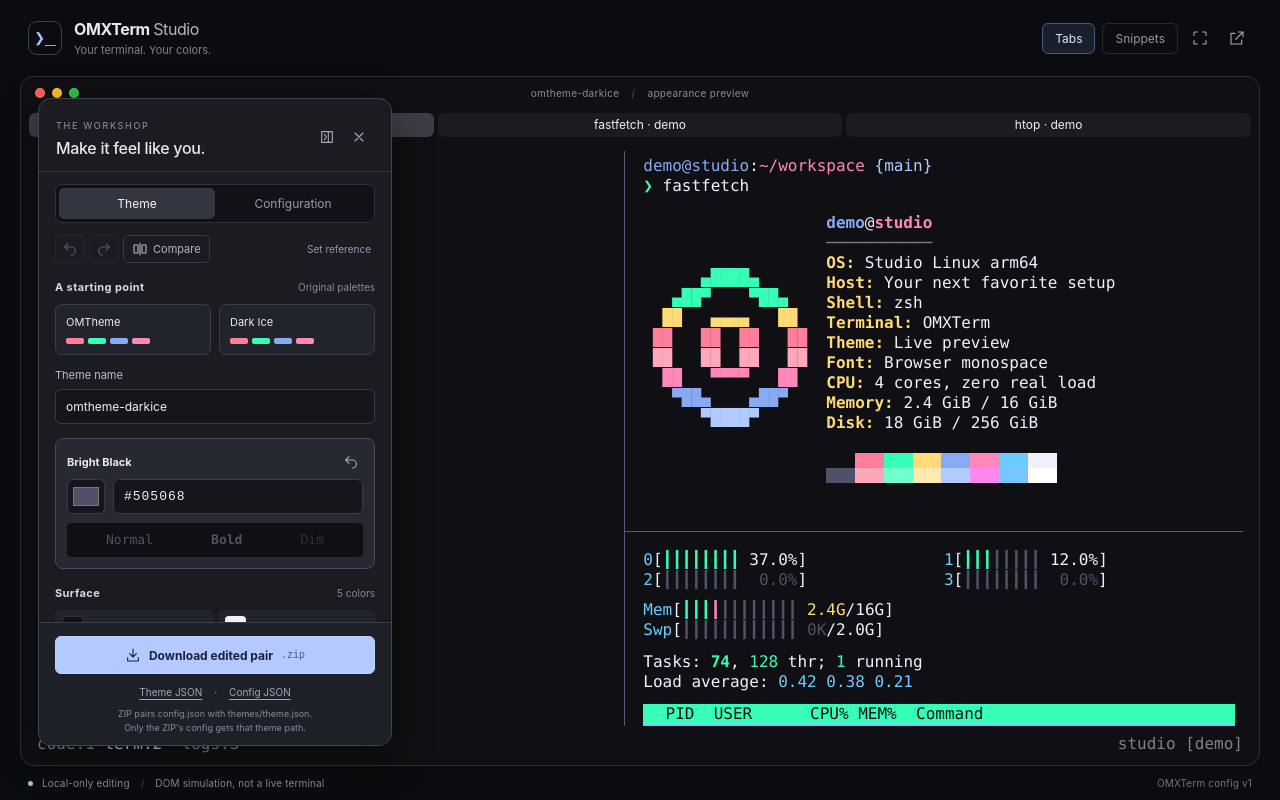
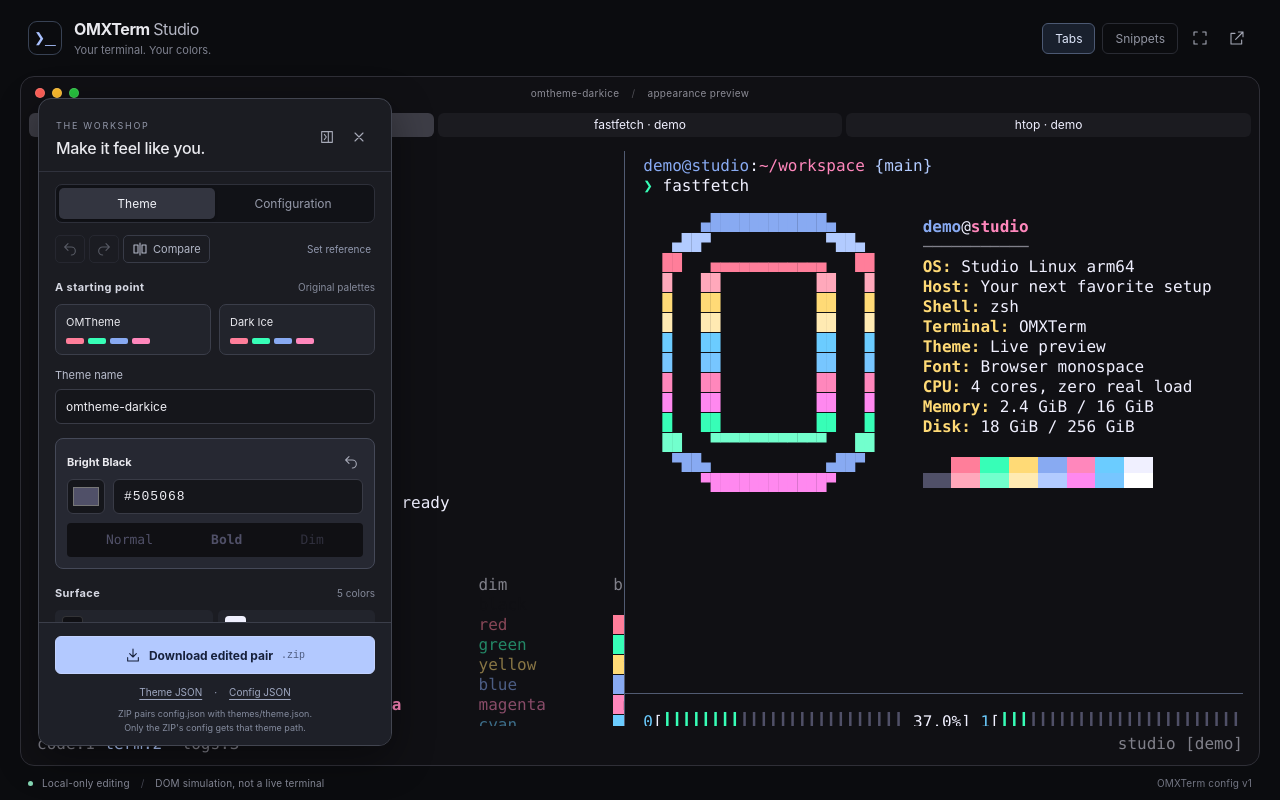
Before and after one commit to luizomf/omxterm-studio, a React (Vite) app: page / in a window 1280 px wide. Built offline with nearby package versions, Linux system fonts and the light colour scheme.

Commit message:
feat: expand terminal color preview samples (#12)

```diff
--- a/src/preview.css
+++ b/src/preview.css
@@ -198,6 +198,8 @@
   opacity: 0.5;
 }
 .ansi-text-grid {
+  width: max-content;
+  padding-right: 1ch;
   white-space: pre;
   margin: 22px 0;
 }
--- a/src/preview.tsx
+++ b/src/preview.tsx
@@ -54,7 +54,7 @@
   );
 }
 
-function Prompt({ command }: { command?: string }) {
+function Prompt({ command }: { command?: ReactNode }) {
   return (
     <div className="prompt">
       <div>
@@ -74,17 +74,21 @@
     <section className="text-scene" aria-label="Text and ANSI samples">
       <Prompt command="cat welcome.md" />
       <div className="terminal-copy" style={{ whiteSpace: "pre" }}>
+        <br />
         <C color="yellow" bold>
           # Make yourself at home.
         </C>
         <br />
+        <br />
         <C color="brightBlack">diff --git a/prompt.ts b/prompt.ts</C>
+        <br />
         <br />
         <C color="red">--- a/prompt.ts</C>
         <br />
         <C color="green">+++ b/prompt.ts</C>
         <br />
         <C color="cyan">@@ -1,3 +1,3 @@</C>
+        <br />
         <br />
         <C>{" const prompt = {"}</C>
         <br />
@@ -106,7 +110,8 @@
         <br />
         <C>{" };"}</C>
         <br />
-        <C color="yellow">WARN</C>
+        <br />
+        <C color="yellow">This is a WARN</C>
         {" retry  "}
         <C color="red" bold>
           ERROR
@@ -115,37 +120,80 @@
         <C color="green">OK</C>
         {" ready"}
         <br />
+        <br />
         <span className="selected-text"> a little selected text </span>{" "}
         <span className="cursor"> </span>
       </div>
       <div className="ansi-text-grid">
         <div>
-          <C dim>{"color         plain bold dim bg"}</C>
+          <C dim>
+            {"color          plain          bold           dim           bg"}
+          </C>
         </div>
         {[...ANSI_NAMES, ...BRIGHT_NAMES].map((color) => (
           <div key={color} role="group" aria-label={`${color} ANSI samples`}>
             <C>{color.padEnd(14)}</C>
-            <C color={color}>{"Aa    "}</C>
+            <C color={color}>{` ${color.padEnd(13, " ")} `}</C>
             <C color={color} bold>
-              {"Aa   "}
+              {` ${color.padEnd(13, " ")} `}
             </C>
             <C color={color} dim>
-              {"Aa  "}
+              {` ${color.padEnd(13, " ")} `}
             </C>
             <span role="group" aria-label={`${color} background samples`}>
               <C color="black" background={color}>
-                A
-              </C>
+                {` ${color.padEnd(13, " ")} `}
+              </C>{" "}
               <C color="white" background={color}>
-                A
+                {` ${color.padEnd(13, " ")} `}
               </C>
             </span>
           </div>
         ))}
         <div>
+          <br />
           <C dim>bg: black / white text</C>
         </div>
       </div>
+      <Prompt command="ls" />
+      <div>
+        <pre style={{ font: "inherit" }}>
+          <C color={ANSI_NAMES[6]} bold>
+            {`Applications    `}
+          </C>
+          <C color={ANSI_NAMES[6]} bold>
+            {`Downloads    `}
+          </C>
+          <C color={ANSI_NAMES[6]} bold>
+            {`Movies          `}
+            <br />
+          </C>
+          <C color={BRIGHT_NAMES[1]} bold>
+            {`Link            `}
+          </C>
+          <C color={BRIGHT_NAMES[7]} bold>
+            {`file.txt    `}
+          </C>
+          <br />
+        </pre>
+      </div>
+      <Prompt
+        command={
+          <>
+            <C color={ANSI_NAMES[3]}>{`for `}</C>
+            <C color={ANSI_NAMES[7]}>{`i in {0..10}; `}</C>
+            <C color={ANSI_NAMES[3]}>{`do `}</C>
+            <C color={ANSI_NAMES[2]}>{`echo `}</C>
+            <C color={ANSI_NAMES[3]}>{`"`}</C>
+            <C color={ANSI_NAMES[6]}>{`$i`}</C>
+            <C color={ANSI_NAMES[3]}>{`"`}</C>
+            <C color={ANSI_NAMES[7]}>{`; `}</C>
+            <C color={ANSI_NAMES[3]}>{`done`}</C>
+          </>
+        }
+      />
+
+      <br />
       <Prompt />
     </section>
   );
@@ -153,14 +201,20 @@
 
 function FastfetchScene({ config }: { config: Configuration }) {
   const logo = [
-    "      ▄████▄      ",
-    "   ▄██▀    ▀██▄   ",
-    "  ██   ▄▄▄▄   ██  ",
-    " ██   ██  ██   ██ ",
-    " ██   ██  ██   ██ ",
-    "  ██   ▀▀▀▀   ██  ",
-    "   ▀██▄    ▄██▀   ",
-    "      ▀████▀      ",
+    "      ▄████████████▄        ",
+    "   ▄██▀            ▀██▄     ",
+    "  ██   ▄▄▄▄▄▄▄▄▄▄▄▄   ██    ",
+    "  █   ██          ██   █    ",
+    "  █   ██          ██   █    ",
+    "  █   ██          ██   █    ",
+    "  █   ██          ██   █    ",
+    "  █   ██          ██   █    ",
+    "  █   ██          ██   █    ",
+    "  █   ██          ██   █    ",
+    "  █   ██          ██   █    ",
+    "  ██   ▀▀▀▀▀▀▀▀▀▀▀▀   ██    ",
+    "   ▀██▄            ▄██▀     ",
+    "      ▀████████████▀        ",
   ];
   const values = [
     ["OS", "Studio Linux arm64"],
@@ -174,14 +228,20 @@
     ["Disk", "18 GiB / 256 GiB"],
   ];
   const logoColors = [
-    "green",
-    "green",
-    "yellow",
+    "blue",
+    "brightBlue",
     "red",
     "brightRed",
+    "yellow",
+    "brightYellow",
+    "cyan",
+    "brightCyan",
     "magenta",
+    "brightMagenta",
+    "green",
+    "brightGreen",
     "blue",
-    "brightBlue",
+    "brightMagenta",
   ] as const;
   return (
     <section className="fastfetch-scene" aria-label="Simulated fastfetch">
@@ -249,7 +309,7 @@
           <div key={i}>
             <C color="cyan">{i}</C>[
             <C color="green">{"┃".repeat(Math.ceil(value / 5))}</C>
-            <C color="brightBlack">{"┃".repeat(8 - Math.ceil(value / 5))}</C>
+            <C color="brightBlack">{"┃".repeat(25 - Math.ceil(value / 5))}</C>
             <C color={value ? "foreground" : "brightBlack"}>
               {String(value.toFixed(1)).padStart(5)}%
             </C>
@@ -259,11 +319,12 @@
       </div>
       <div>
         <C color="cyan">Mem</C>[<C color="green">┃┃┃</C>
-        <C color="magenta">┃</C>
+        <C color="red">┃┃┃┃┃┃┃┃┃┃┃┃</C>
         <C color="brightBlack">┃┃┃┃┃┃┃┃</C> <C color="yellow">2.4G</C>/16G]
       </div>
       <div>
-        <C color="cyan">Swp</C>[<C color="brightBlack">┃┃┃┃┃┃┃┃┃┃┃┃</C>{" "}
+        <C color="cyan">Swp</C>[
+        <C color="brightBlack">┃┃┃┃┃┃┃┃┃┃┃┃┃┃┃┃┃┃┃┃┃┃┃</C>{" "}
         <C color="brightBlack">0K</C>/2.0G]
       </div>
       <div className="htop-info">
```
Also changed, not shown: 2 other files (tests, documents, lock files or other folders).
